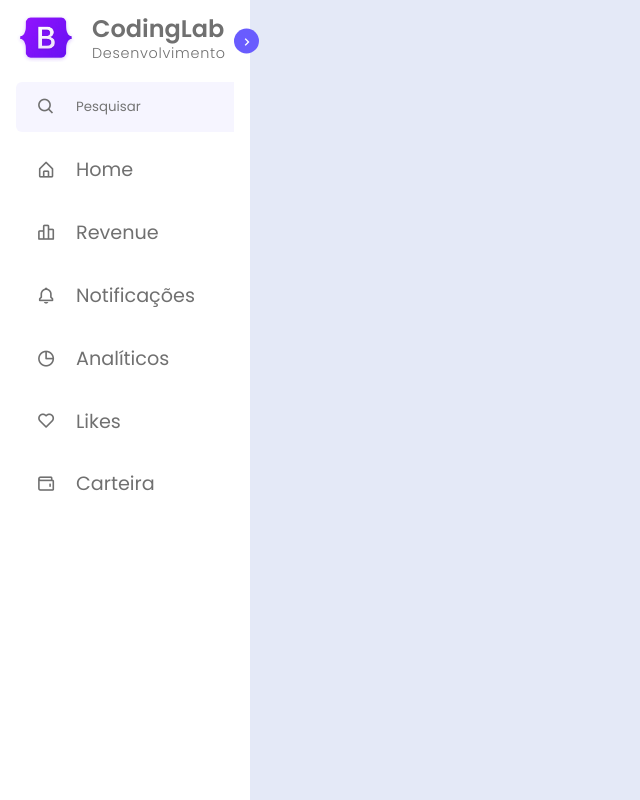
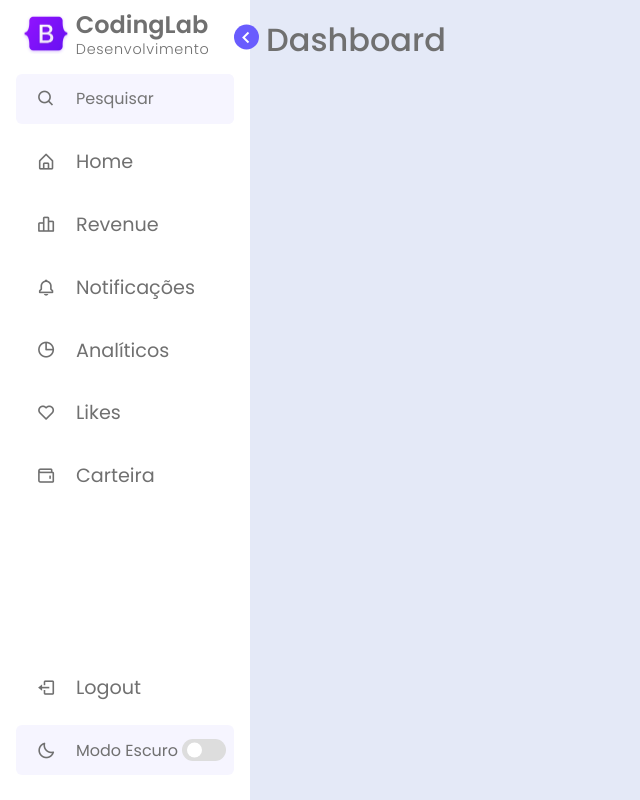
Before and after one commit to fernandoFJU/ProjetosJS, a plain HTML site: page Menu_Lateral_Com_Dark_Mode/index.html in a window 1280 px wide. Shown: the whole page, without its empty margins (0-640 px from the left). Drawn offline with nearby package versions, Linux system fonts and the light colour scheme.

Commit message:
Finalizado menu lateral

```diff
--- a/Menu_Lateral_Com_Dark_Mode/index.html
+++ b/Menu_Lateral_Com_Dark_Mode/index.html
@@ -27,7 +27,7 @@
                 <ul class="menu">
                     <li class="menu__item menu__pesquisa">
                         <i class='bx bx-search menu__icone' ></i>
-                        <input type="search" placeholder="Pesquisar">
+                        <input type="text" placeholder="Pesquisar">
                     </li>
                     <li class="menu__item">
                         <a href="" class="menu__link">
@@ -66,7 +66,35 @@
                         </a>
                     </li>
                 </ul>
+
+                <div class="sidebar__footer">
+                    <ul class="sidebar__footer-menu">
+                        <li class="sidebar__footer-menu__item">
+                            <a href="" class="menu__link">
+                                <i class='bx bx-log-out menu__icone'></i>
+                                <span class="menu__texto">Logout</span>
+                            </a>
+                        </li>
+                        <li class="sidebar__footer-menu__item modo">
+                            <div href="" class="menu__modo">
+                                <i class='bx bx-moon menu__icone menu__modo--escuro'></i>
+                                <i class='bx bx-sun menu__icone menu__modo--claro'></i>
+                            </div>
+                            <span class="menu__texto modo__texto">Modo Escuro</span>
+                            <div class="modo__escolha">
+                                <span class="modo__escolha-slider"></span>
+                            </div>
+                        </li>
+                    </ul>
+                </div>
             </div>
+
         </nav>
+
+        <section class="conteudo">
+            <h1 class="conteudo__titulo">Dashboard</h1>
+        </section>
+
+        <script src="script.js"></script>
     </body>
 </html>
--- a/Menu_Lateral_Com_Dark_Mode/script.js
+++ b/Menu_Lateral_Com_Dark_Mode/script.js
@@ -0,0 +1,24 @@
+const body = document.querySelector("body");
+const sidebar = document.querySelector(".sidebar");
+const sidebar__toggle = document.querySelector(".sidebar__toggle");
+const menu__pesquisa = document.querySelector(".menu__pesquisa");
+const modo = document.querySelector(".modo");
+const modo__escolha = document.querySelector(".modo__escolha");
+const modo__texto = document.querySelector(".modo__texto");
+
+sidebar__toggle.addEventListener("click", () => {
+    sidebar.classList.toggle("close");
+});
+menu__pesquisa.addEventListener("click", () => {
+    sidebar.classList.remove("close");
+});
+
+modo.addEventListener("click", () => {
+    body.classList.toggle("dark");
+
+    if (body.classList.contains("dark")) {
+        modo__texto.textContent = "Modo Claro";
+    }else{
+        modo__texto.textContent = "Modo Escuro";
+    }
+});
--- a/Menu_Lateral_Com_Dark_Mode/style.css
+++ b/Menu_Lateral_Com_Dark_Mode/style.css
@@ -25,6 +25,16 @@
 body{
     min-height: 100vh;
     background-color: var(--cor-body);
+    transition: var(--transicao-02);
+}
+body.dark{
+    --cor-body: #18191a;
+    --cor-menu: #242526;
+    --cor-primaria: #3a3b3c;
+    --cor-primaria-clara: #3a3b3c;
+    --cor-toggle: #ffffff;
+    --cor-texto: #cccccc;
+    transition: var(--transicao-02);
 }
 .sidebar{
     position: fixed;
@@ -34,21 +44,38 @@ body{
     width: 250px;
     padding: .8rem 1rem;
     background-color: var(--cor-menu);
+    transition: var(--transicao-02);
+    z-index: 100;
+}
+.sidebar.close{
+    width: 90px;
+    transition: var(--transicao-04);
+}
+.sidebar.close .menu__texto{
+    opacity: 0;
+    transition: var(--transicao-02);
+}
+.sidebar.close .sidebar__titulo, .sidebar.close .sidebar__subtitulo{
+    opacity: 0;
+    transition: var(--transicao-02);
 }
 .sidebar__header{
     display: flex;
     align-items: center;
-    column-gap: 1rem;
+    column-gap: .3rem;
     position: relative;
 }
 .sidebar__logo img{
-    width: 60px;
+    width: 55px;
+    padding-left: 5px;
 }
 .sidebar__titulo{
     font-weight: 600;
     line-height: 1.5rem;
     font-size: 1.5rem;
     color: var(--cor-texto);
+    white-space: nowrap;
+    transition: var(--transicao-02);
 }
 .sidebar__subtitulo{
     font-weight: 300;
@@ -56,13 +83,15 @@ body{
     font-size: .9rem;
     letter-spacing: .7px;
     color: var(--cor-texto);
+    white-space: nowrap;
+    transition: var(--transicao-02);
 }
 
 .sidebar__toggle{
     position: absolute;
     top: 50%;
     right: -25px;
-    transform: translateY(-50%);
+    transform: translateY(-50%) rotate(180deg);
     width: 25px;
     height: 25px;
     border-radius: 50%;
@@ -71,9 +100,23 @@ body{
     align-items: center;
     justify-content: center;
     color: var(--cor-menu);
+    font-size: 1.5rem;
+    transition: var(--transicao-02);
+}
+body.dark .sidebar__toggle{
+    color: var(--cor-texto);
+}
+.sidebar.close .sidebar__toggle{
+    transform: translateY(-50%);
 }
 
-.menu__item{
+.menubar{
+    height: calc(100% - 60px);
+    display: flex;
+    justify-content: space-between;
+    flex-direction: column;
+}
+.menu__item, .sidebar__footer-menu__item{
     height: 50px;
     margin-top: .8rem;
     list-style: none;
@@ -91,6 +134,12 @@ body{
     outline: none;
     background-color: var(--cor-primaria-clara);
     border: 0;
+    font-size: 1rem;
+    border-radius: 6px;
+    color: var(--cor-texto);
+}
+.sidebar.close .menu__pesquisa input{
+    opacity: 0;
 }
 .menu__link{
     text-decoration: none;
@@ -106,6 +155,7 @@ body{
 }
 .menu__icone, .menu__texto{
     font-size: 1.2rem;
+    white-space: nowrap;
     color: var(--cor-texto);
     transition: var(--transicao-02);
 }
@@ -113,9 +163,99 @@ body{
 .menu__link:hover .menu__texto{
     color: var(--cor-menu);
 }
+
+body.dark .menu__link:hover .menu__icone,
+body.dark .menu__link:hover .menu__texto{
+    color: var(--cor-texto);
+}
 .menu__icone{
     display: flex;
     align-items: center;
     min-width: 60px;
     justify-content: center;
 }
+
+.modo{
+    background-color: var(--cor-primaria-clara);
+    border-radius: 6px;
+    position: relative;
+}
+.modo .menu__texto{
+    font-size: 1rem;
+    white-space: nowrap;
+}
+.menu__modo{
+    height: 50px;
+    width: 60px;
+    display: flex;
+    align-items: center;
+}
+.menu__modo i{
+    position: absolute;
+}
+
+.menu__modo--claro{
+    opacity: 0;
+}
+body.dark .menu__modo--claro{
+    opacity: 1;
+}
+body.dark .menu__modo--escuro{
+    opacity: 0;
+}
+.modo__escolha{
+    height: 100%;
+    min-width: 30px;
+    display: flex;
+    justify-content: center;
+    align-items: center;
+    flex: 2;
+    position: absolute;
+    right: 8px;
+    background-color: var(--cor-primaria-clara);
+}
+.modo__escolha-slider{
+    width: 44px;
+    height: 22px;
+    background-color: var(--cor-toggle);
+    position: relative;
+    border-radius: 25px;
+}
+.modo__escolha-slider::before{
+    content: "";
+    height: 15px;
+    width: 15px;
+    border-radius: 50%;
+    background-color: var(--cor-menu);
+    position: absolute;
+    left: 5px;
+    top: 50%;
+    transform: translateY(-50%);
+    cursor: pointer;
+    transition: var(--transicao-02);
+}
+
+body.dark .modo__escolha-slider::before{
+    left: 25px;
+    transition: var(--transicao-02);
+}
+
+.conteudo{
+    position: relative;
+    left: 250px;
+    height: 100vh;
+    width: calc(100% - 250px);
+    transition: var(--transicao-02);
+    background-color: var(--cor-body);
+    padding: 1rem;
+}
+.sidebar.close ~ .conteudo{
+    left: 90px;
+    width: calc(100% - 90px);
+    transition: var(--transicao-04);
+}
+.conteudo__titulo{
+    color: var(--cor-texto);
+    font-weight: 500;
+    font-size: 2rem;
+}
```
